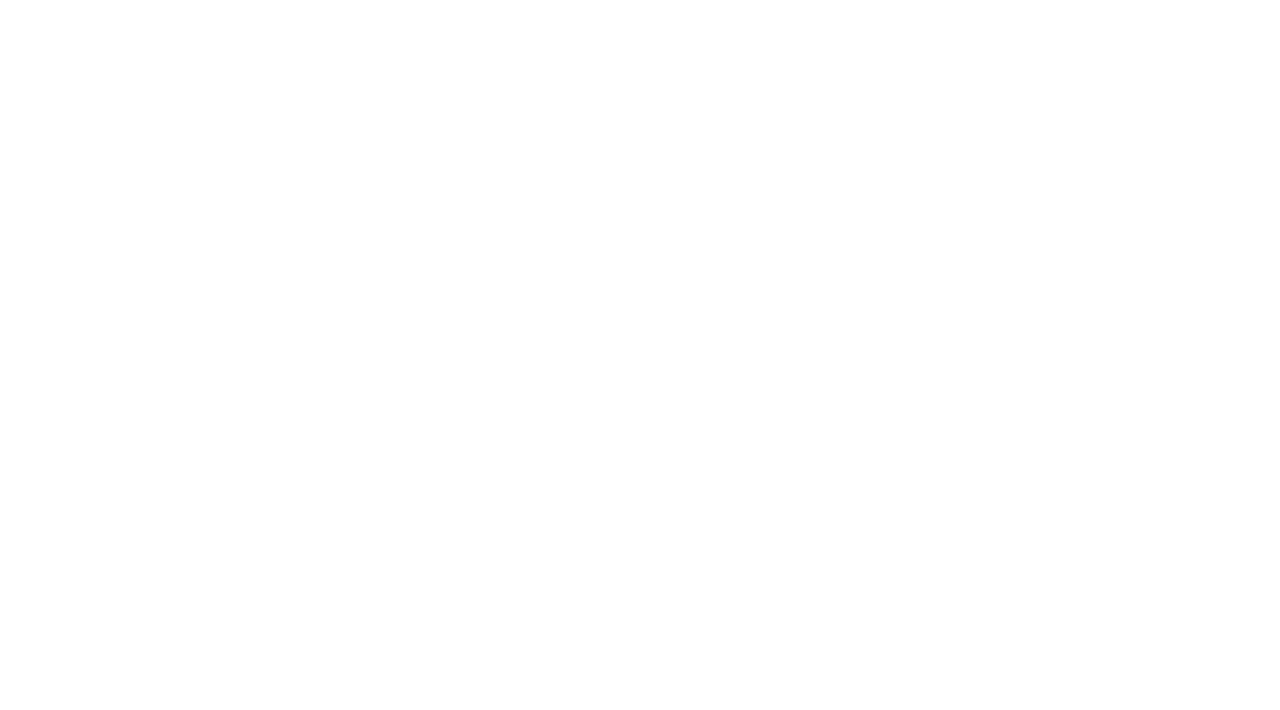
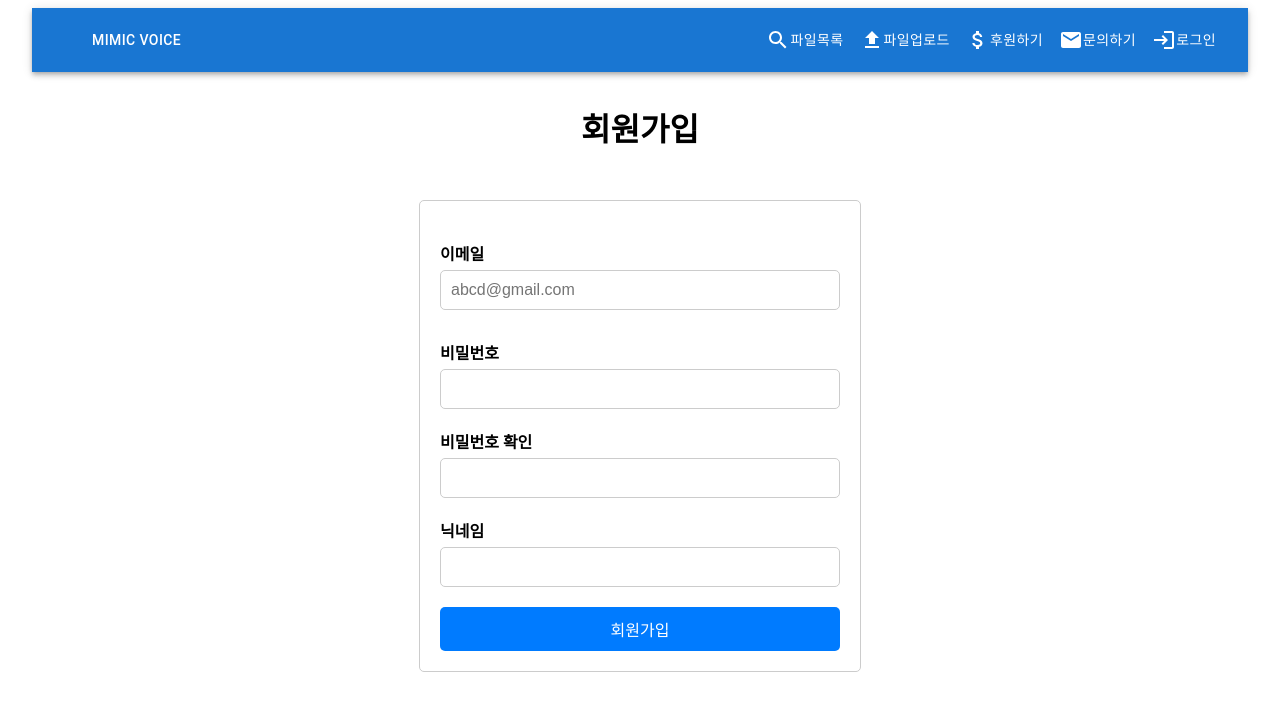
Before and after one commit to kanngji/impersonate_web, a React (Vite) app in the folder front_impersonate/: page /signup in a window 1280 px wide. Before the commit this address had no page. Shown: the top 710 px of the page. Built offline with nearby package versions, Linux system fonts and the light colour scheme.

Commit message:
회원가입 , filelist css

```diff
--- a/front_impersonate/src/App.tsx
+++ b/front_impersonate/src/App.tsx
@@ -5,6 +5,7 @@ import FileList from './pages/FileList';
 import Inquire from './pages/Inquire';
 import Upload from './pages/Upload';
 import Login from './pages/Login';
+import Signup from './pages/Signup';
 
 function App() {
   return (
@@ -18,6 +19,7 @@ function App() {
           <Route path='/fileupload' element={<Upload/>}/>
           {/* 로그인 하면 로그 아웃 되게 */}
           <Route path='/login' element={<Login/>}/>
+          <Route path='/signup' element={<Signup/>}/>
 
         </Routes>
       </Router>
--- a/front_impersonate/src/components/AudioRecord.tsx
+++ b/front_impersonate/src/components/AudioRecord.tsx
@@ -1,3 +1,4 @@
+import Button from "@mui/material/Button";
 import React, { useState, useCallback } from "react";
 
 const AudioRecord: React.FC = () => {
@@ -86,8 +87,11 @@ const AudioRecord: React.FC = () => {
 
   return (
     <>
-      <button onClick={onRec ? onRecAudio : offRecAudio}>녹음</button>
-      <button onClick={onSubmitAudioFile}>결과 확인</button>
+      <div style={{ display: 'flex', gap: '5px' }}>
+        <Button variant="contained" color="error" onClick={onRec ? onRecAudio : offRecAudio}>녹음</Button>
+        <Button variant="contained" color="success" onClick={onSubmitAudioFile}>녹음 확인</Button>
+        <Button variant="contained" color="secondary">유사도 비교</Button>
+      </div>
       <audio ref={setAudioElement} controls /> {/* 오디오 요소 추가 */}
     </>
   );
--- a/front_impersonate/src/components/LoginComponent.tsx
+++ b/front_impersonate/src/components/LoginComponent.tsx
@@ -1,11 +1,13 @@
 import React, {useState} from 'react';
 import '../styles/Loginform.css'
+import { useNavigate } from 'react-router-dom';
 
 interface LoginForm {
     id: string;
     password: string;
 }
 const LoginComponent = () => {
+    const navigate = useNavigate()
     const [formData, setFormData] = useState<LoginForm>({
         id:'',
         password:'',
@@ -23,7 +25,7 @@ const LoginComponent = () => {
 
     const handleSignUp = () =>{
         // 회원가입 페이지로 이동하는 로직을 여기에 추가
-
+        navigate("/signup")
     }
 
 
--- /dev/null
+++ b/front_impersonate/src/components/SignupComponent.tsx
@@ -0,0 +1,85 @@
+import React ,{useState} from 'react';
+import '../styles/Signup.css'
+
+interface SignUpFormData {
+    email: string;
+    password: string;
+    confirmPassword: string;
+    nickname: string;
+  }
+
+  const SignupComponent =() => {
+    const [formData, setFormData] = useState<SignUpFormData>({
+      email: '',
+      password: '',
+      confirmPassword: '',
+      nickname: '',
+    });
+
+    const handleChange = (e: React.ChangeEvent<HTMLInputElement>) => {
+      const { name, value } = e.target;
+      setFormData({
+        ...formData,
+        [name]: value,
+      });
+    };
+
+    const handleSubmit = (e: React.FormEvent) => {
+      e.preventDefault();
+      // 여기에서 회원가입 로직을 처리할 수 있습니다.
+      console.log('Form Data:', formData);
+    };
+
+    return (
+        <div>
+            <h1>회원가입</h1>
+            <form onSubmit={handleSubmit}>
+              <div>
+                <label>이메일</label>
+                <input
+                placeholder='abcd@gmail.com'
+                  type="email"
+                  name="email"
+                  value={formData.email}
+                  onChange={handleChange}
+                  required
+                />
+              </div>
+              <div>
+                <label>비밀번호</label>
+                <input
+                  type="password"
+                  name="password"
+                  value={formData.password}
+                  onChange={handleChange}
+                  required
+                />
+              </div>
+              <div>
+                <label>비밀번호 확인</label>
+                <input
+                  type="password"
+                  name="confirmPassword"
+                  value={formData.confirmPassword}
+                  onChange={handleChange}
+                  required
+                />
+              </div>
+              <div>
+                <label>닉네임</label>
+                <input
+                  type="text"
+                  name="nickname"
+                  value={formData.nickname}
+                  onChange={handleChange}
+                  required
+                />
+              </div>
+              <button type="submit">회원가입</button>
+            </form>
+        </div>
+
+    )
+}
+
+export default SignupComponent;
--- a/front_impersonate/src/pages/FileList.tsx
+++ b/front_impersonate/src/pages/FileList.tsx
@@ -13,7 +13,7 @@ const FileList = () => {
             <Header />
 
             <Box sx={{ display: 'flex', justifyContent: 'flex-end', alignItems: 'center' }}>
-            <TextField id="outlined-basic" label="검색" variant="outlined" sx={{marginTop:2}} />
+            <TextField id="outlined-basic" size="medium" variant="outlined" sx={{marginTop:2}} ></TextField>
                 <SearchIcon fontSize='large'/>
             </Box>
 
--- /dev/null
+++ b/front_impersonate/src/pages/Signup.tsx
@@ -0,0 +1,29 @@
+import React, {useState} from 'react';
+import Container from '@mui/material/Container';
+import Header from '../components/Header';
+import LoginComponent from '../components/LoginComponent';
+import { Box } from '@mui/material';
+import SignupComponent from '../components/SignupComponent';
+
+
+
+const Signup = () => {
+
+
+    return (
+        <div>
+            <Container maxWidth='xl'>
+                <Header/>
+                <Box sx={{marginTop:4}}>
+                    <SignupComponent/>
+                </Box>
+
+
+
+
+            </Container>
+        </div>
+    );
+};
+
+export default Signup;
--- /dev/null
+++ b/front_impersonate/src/styles/Signup.css
@@ -0,0 +1,51 @@
+.signup-container {
+    max-width: 400px;
+    margin: 0 auto;
+    padding: 20px;
+    border: 1px solid #ccc;
+    border-radius: 10px;
+    background-color: #f9f9f9;
+  }
+
+  .signup-container h1 {
+    text-align: center;
+    margin-bottom: 20px;
+  }
+
+  .form-group {
+    margin-bottom: 20px;
+  }
+
+  label {
+    display: block;
+    margin-bottom: 5px;
+    font-weight: bold;
+    margin-top: 20px;
+  }
+
+  input[type="email"],
+  input[type="password"],
+  input[type="text"] {
+    width: 100%;
+    padding: 10px;
+    font-size: 16px;
+    border-radius: 5px;
+    border: 1px solid #ccc;
+    box-sizing: border-box;
+  }
+
+  button[type="submit"] {
+    width: 100%;
+    padding: 10px;
+    font-size: 16px;
+    border: none;
+    border-radius: 5px;
+    background-color: #007bff;
+    color: #fff;
+    cursor: pointer;
+    margin-top: 20px;
+  }
+
+  button[type="submit"]:hover {
+    background-color: #0056b3;
+  }
```
